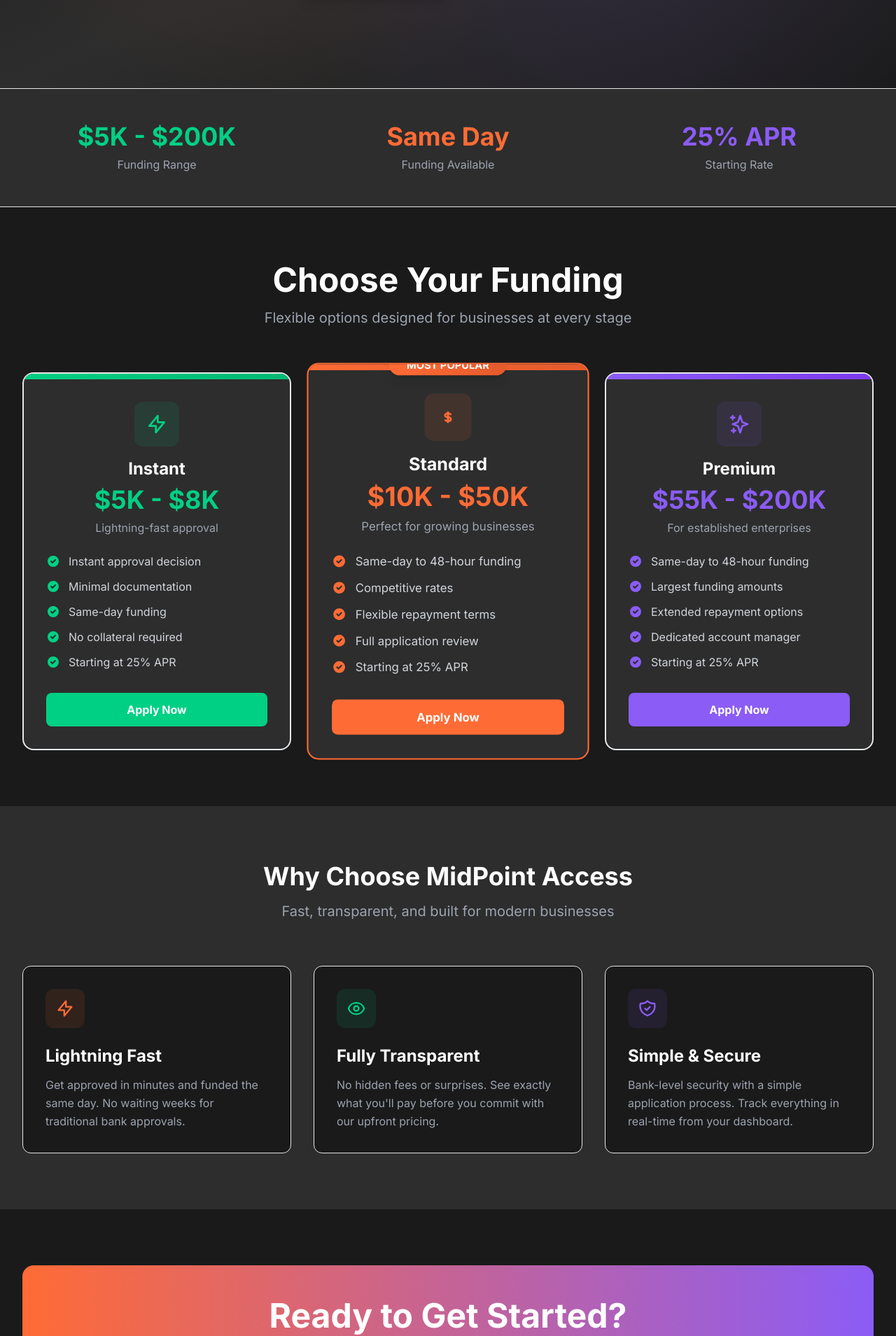
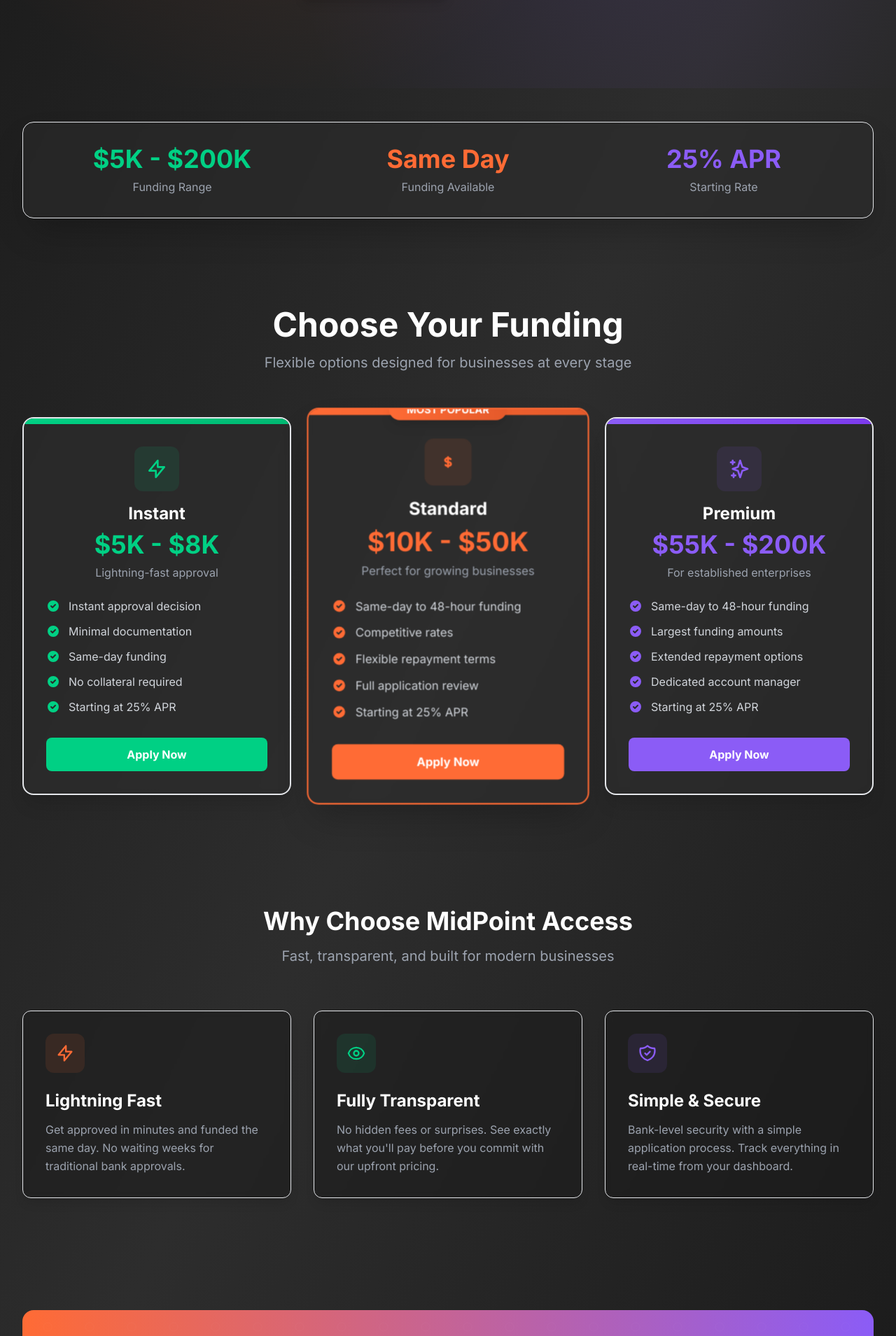
Before and after one commit to nomis444/commercial-lending-platform, a Next.js app: page / in a window 1280 px wide. Shown: the part 561-2470 px from the top of the page at 70% size. Built offline with nearby package versions, Linux system fonts and the light colour scheme; no server answers.

Commit message:
Add floating sections with open gradient background and electric green hero text

```diff
--- a/src/app/page.tsx
+++ b/src/app/page.tsx
@@ -2,9 +2,9 @@
 
 export default function Home() {
   return (
-    <div className="min-h-screen bg-charcoal-900">
+    <div className="min-h-screen bg-gradient-to-br from-[#1a1a1a] via-[#2d2d2d] to-[#1a1a1a]">
       {/* Hero Section */}
-      <div className="relative overflow-hidden bg-gradient-to-br from-charcoal-900 via-charcoal-800 to-charcoal-900">
+      <div className="relative overflow-hidden">
         <div className="absolute inset-0 bg-[radial-gradient(circle_at_30%_20%,rgba(255,107,53,0.1),transparent_50%)]"></div>
         <div className="absolute inset-0 bg-[radial-gradient(circle_at_70%_60%,rgba(139,92,246,0.1),transparent_50%)]"></div>
 
@@ -38,8 +38,8 @@
       </div>
 
       {/* Stats Section */}
-      <div className="bg-charcoal-800 border-y border-charcoal-700">
-        <div className="max-w-7xl mx-auto px-4 sm:px-6 lg:px-8 py-12">
+      <div className="max-w-7xl mx-auto px-4 sm:px-6 lg:px-8 py-12">
+        <div className="bg-charcoal-800/50 backdrop-blur-sm rounded-2xl shadow-2xl border border-charcoal-700/50 p-8">
           <div className="grid grid-cols-1 md:grid-cols-3 gap-8 text-center">
             <div>
               <div className="text-4xl font-bold text-electric-500 mb-2">$5K - $200K</div>
@@ -70,7 +70,7 @@
 
         <div className="grid md:grid-cols-3 gap-8">
           {/* Instant Revenue Advance */}
-          <div className="bg-charcoal-800 rounded-2xl border-2 border-charcoal-700 hover:border-electric-500 transition-all duration-300 overflow-hidden group">
+          <div className="bg-charcoal-800/60 backdrop-blur-sm rounded-2xl border-2 border-charcoal-700 hover:border-electric-500 transition-all duration-300 overflow-hidden group shadow-xl hover:shadow-2xl hover:shadow-electric-500/20 transform hover:-translate-y-1">
             <div className="h-2 bg-gradient-to-r from-electric-500 to-electric-600"></div>
             <div className="p-8">
               <div className="text-center mb-6">
@@ -127,7 +127,7 @@
           </div>
 
           {/* Standard Revenue Advance - MOST POPULAR */}
-          <div className="bg-charcoal-800 rounded-2xl border-2 border-orange-500 hover:border-orange-400 transition-all duration-300 overflow-hidden group relative transform md:scale-105">
+          <div className="bg-charcoal-800/60 backdrop-blur-sm rounded-2xl border-2 border-orange-500 hover:border-orange-400 transition-all duration-300 overflow-hidden group relative transform md:scale-105 shadow-2xl hover:shadow-orange-500/30 hover:-translate-y-1">
             <div className="absolute top-0 left-1/2 transform -translate-x-1/2 -translate-y-1/2 z-10">
               <span className="bg-gradient-to-r from-orange-500 to-orange-600 text-white px-6 py-1.5 rounded-full text-sm font-bold shadow-lg">
                 MOST POPULAR
@@ -189,7 +189,7 @@
           </div>
 
           {/* Premium Revenue Advance */}
-          <div className="bg-charcoal-800 rounded-2xl border-2 border-charcoal-700 hover:border-purple-500 transition-all duration-300 overflow-hidden group">
+          <div className="bg-charcoal-800/60 backdrop-blur-sm rounded-2xl border-2 border-charcoal-700 hover:border-purple-500 transition-all duration-300 overflow-hidden group shadow-xl hover:shadow-2xl hover:shadow-purple-500/20 transform hover:-translate-y-1">
             <div className="h-2 bg-gradient-to-r from-purple-500 to-purple-600"></div>
             <div className="p-8">
               <div className="text-center mb-6">
@@ -248,7 +248,7 @@
       </div>
 
       {/* Features Section */}
-      <div className="bg-charcoal-800 py-20">
+      <div className="py-20">
         <div className="max-w-7xl mx-auto px-4 sm:px-6 lg:px-8">
           <div className="text-center mb-16">
             <h2 className="text-4xl font-bold text-white mb-4">
@@ -260,7 +260,7 @@
           </div>
 
           <div className="grid md:grid-cols-3 gap-8">
-            <div className="bg-charcoal-900 rounded-xl p-8 border border-charcoal-700 hover:border-orange-500 transition-colors">
+            <div className="bg-charcoal-900/50 backdrop-blur-sm rounded-xl p-8 border border-charcoal-700/50 hover:border-orange-500 transition-all shadow-lg hover:shadow-xl hover:shadow-orange-500/10 transform hover:-translate-y-1">
               <div className="w-14 h-14 bg-orange-500/10 rounded-xl flex items-center justify-center mb-6">
                 <svg className="w-7 h-7 text-orange-500" fill="none" stroke="currentColor" viewBox="0 0 24 24">
                   <path strokeLinecap="round" strokeLinejoin="round" strokeWidth={2} d="M13 10V3L4 14h7v7l9-11h-7z" />
@@ -274,7 +274,7 @@
               </p>
             </div>
 
-            <div className="bg-charcoal-900 rounded-xl p-8 border border-charcoal-700 hover:border-electric-500 transition-colors">
+            <div className="bg-charcoal-900/50 backdrop-blur-sm rounded-xl p-8 border border-charcoal-700/50 hover:border-electric-500 transition-all shadow-lg hover:shadow-xl hover:shadow-electric-500/10 transform hover:-translate-y-1">
               <div className="w-14 h-14 bg-electric-500/10 rounded-xl flex items-center justify-center mb-6">
                 <svg className="w-7 h-7 text-electric-500" fill="none" stroke="currentColor" viewBox="0 0 24 24">
                   <path strokeLinecap="round" strokeLinejoin="round" strokeWidth={2} d="M15 12a3 3 0 11-6 0 3 3 0 016 0z" />
@@ -289,7 +289,7 @@
               </p>
             </div>
 
-            <div className="bg-charcoal-900 rounded-xl p-8 border border-charcoal-700 hover:border-purple-500 transition-colors">
+            <div className="bg-charcoal-900/50 backdrop-blur-sm rounded-xl p-8 border border-charcoal-700/50 hover:border-purple-500 transition-all shadow-lg hover:shadow-xl hover:shadow-purple-500/10 transform hover:-translate-y-1">
               <div className="w-14 h-14 bg-purple-500/10 rounded-xl flex items-center justify-center mb-6">
                 <svg className="w-7 h-7 text-purple-500" fill="none" stroke="currentColor" viewBox="0 0 24 24">
                   <path strokeLinecap="round" strokeLinejoin="round" strokeWidth={2} d="M9 12l2 2 4-4m5.618-4.016A11.955 11.955 0 0112 2.944a11.955 11.955 0 01-8.618 3.04A12.02 12.02 0 003 9c0 5.591 3.824 10.29 9 11.622 5.176-1.332 9-6.03 9-11.622 0-1.042-.133-2.052-.382-3.016z" />
```
